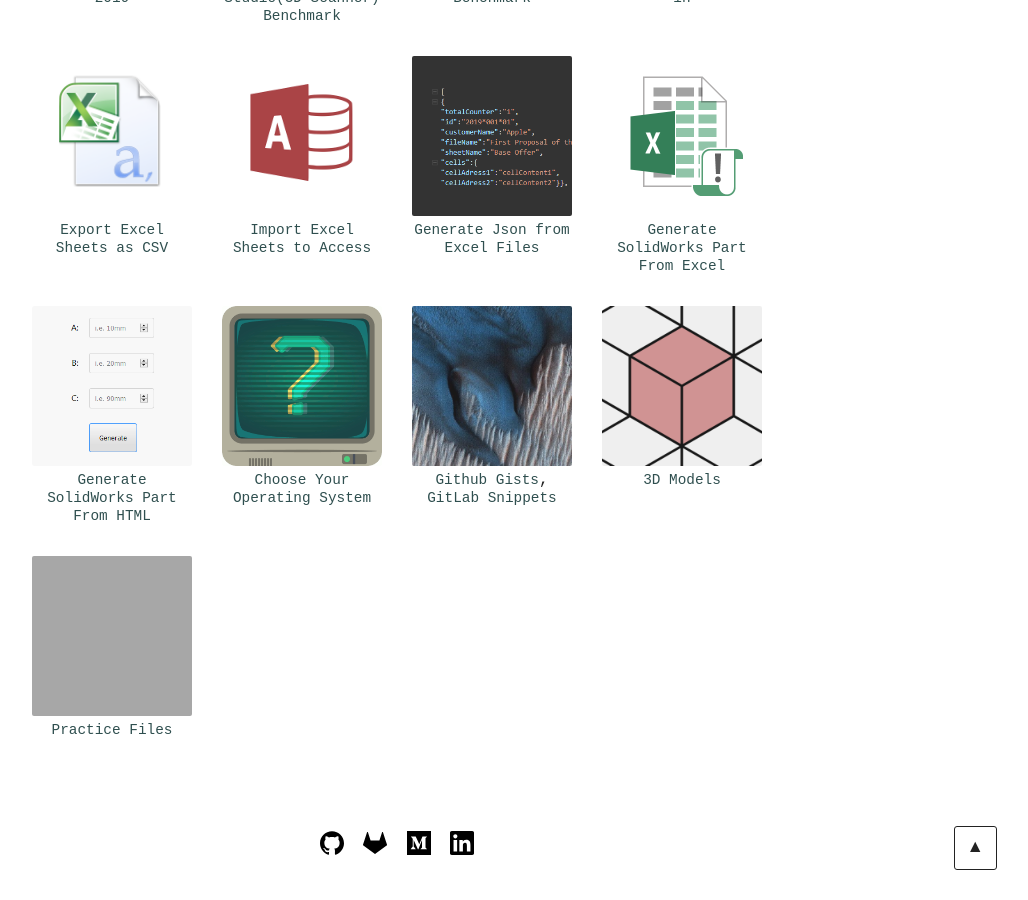
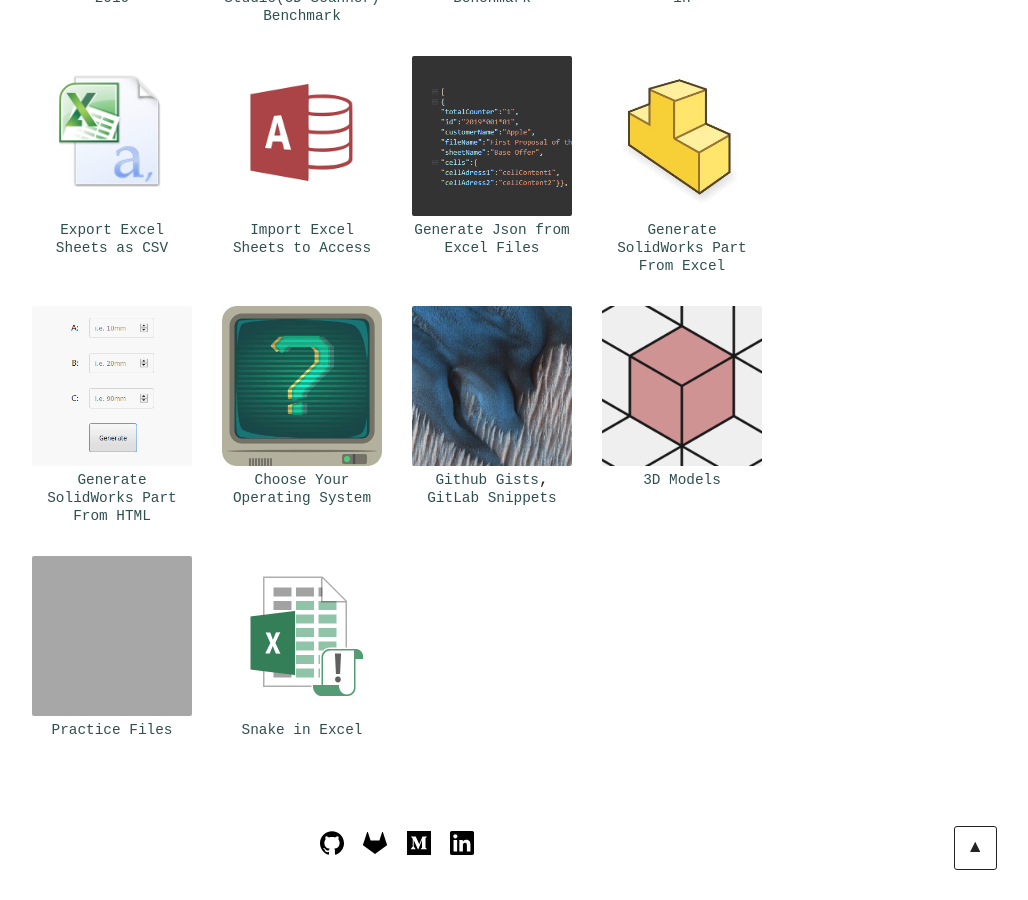
Before and after one commit to fatihmeh/fatihmeh.github.io, a Jekyll site: the page built from projects/index.html, in a window 1280 px wide and 900 px high, scrolled down 770 px. Shown: the whole window, without its empty margins (243-1271 px from the left). Built offline with Jekyll 4.4.1, drawn with Linux system fonts in a browser that asks for light colours; grey boxes are pictures that could not be loaded.

Commit message:
excel snake project listing added
icons updated for snake and solidworks part generate in excel

```diff
--- a/projects/index.html
+++ b/projects/index.html
@@ -180,6 +180,15 @@ title: Projects - Fatih Mehmet Ozcan
       >
     </div>
   </div>
+  <div class="filterDiv office">
+    <div class="card">
+      <a
+        href="https://gitlab.com/fatihmehmetozcan/excel-snake"
+        target="_blank"
+        ><img class="projects-images" src="/assets/bg-20.png" />Snake in Excel</a
+      >
+    </div>
+  </div>
 </div>
 
 <div class="projects-list">
@@ -306,5 +315,11 @@ title: Projects - Fatih Mehmet Ozcan
         >Practice Files</a
       >
     </li>
+    <li>
+      <a
+        href="https://gitlab.com/fatihmehmetozcan/excel-snake"
+        target="_blank"
+        >Snake in Excel</a>
+    </li>
   </ul>
 </div>
```
Also changed, not shown: assets/bg-13.png, assets/bg-20.png (added).
